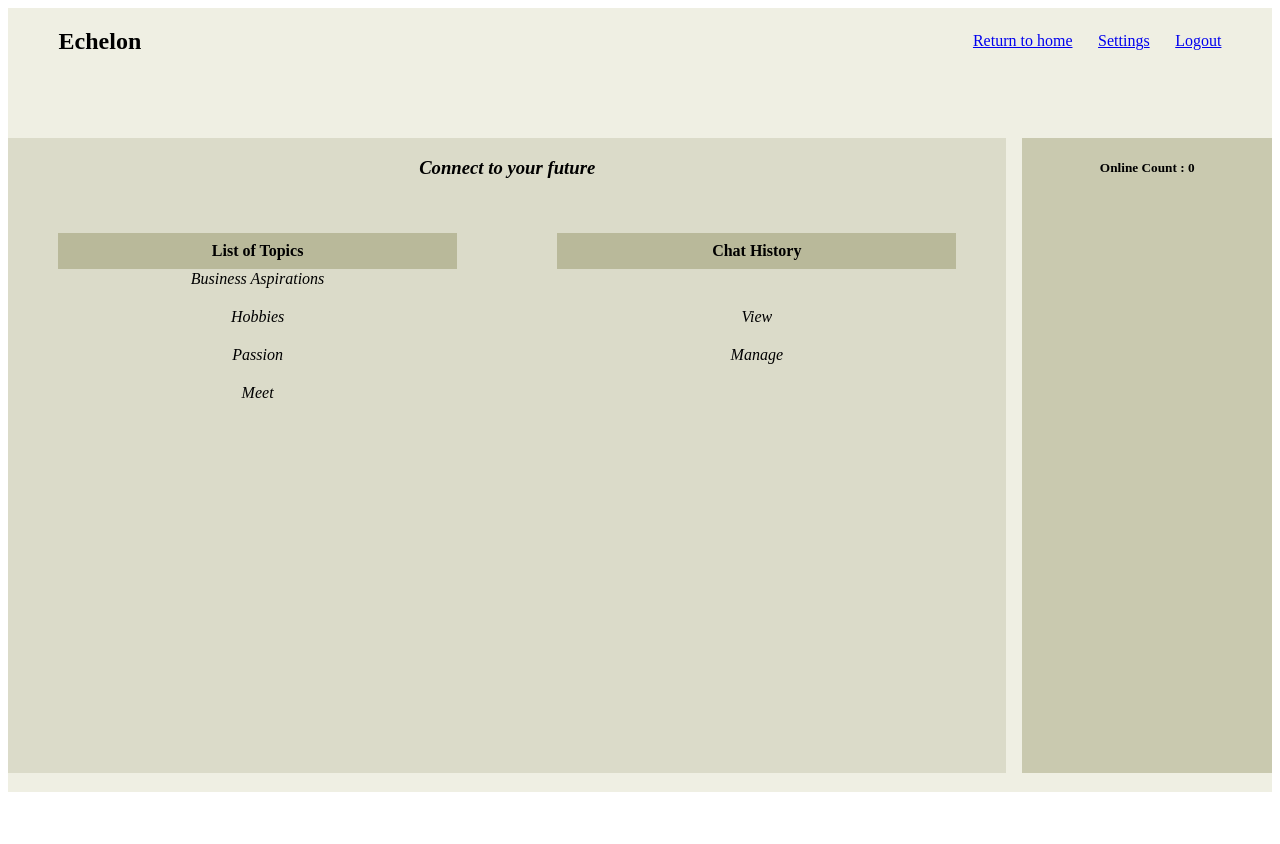
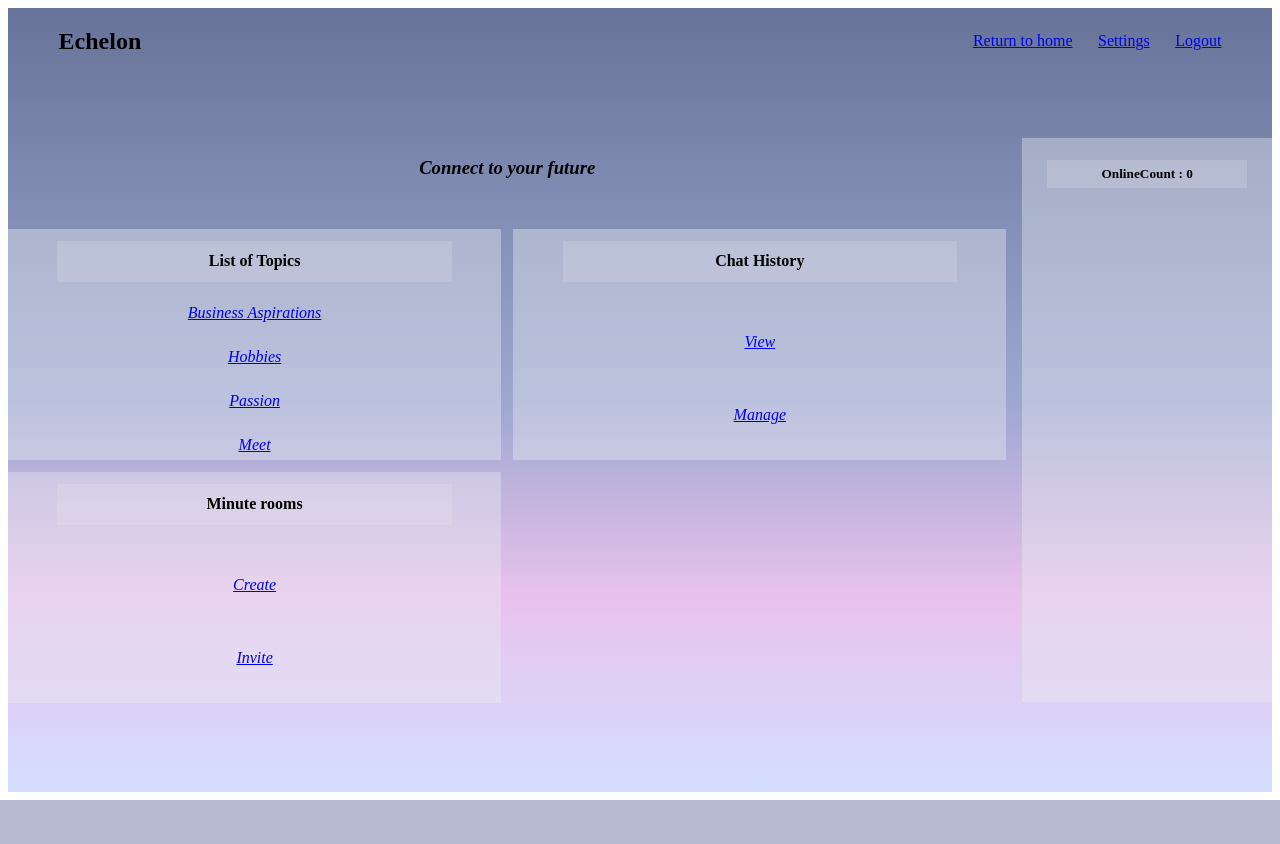
Before and after one commit to peterkim2014/Echelon-Application, a Flask app: page /minute in a window 1280 px wide. After the commit the page ends 800 px from the top, so only its background shows below. Run offline with Flask 3, Linux system fonts and the light colour scheme.

Commit message:
added css

```diff
--- a/flask_app/static/css/minute.css
+++ b/flask_app/static/css/minute.css
@@ -4,7 +4,11 @@
     /* first iteration */
     /* background-color: beige; */
     /* second iteration */
-    background-color: rgba(179, 179, 126, 0.217);
+    /* background-color: rgba(179, 179, 126, 0.217); */
+    /* third iteration */
+    /* background-image: linear-gradient(to top, #bdf5e5, #8cf5d7, #5bf5c9, #2af5bb); */
+    /* fourth iteration */
+    background-image: linear-gradient(to bottom, #687399, #828DB4, #9DA7D0, #E8C2EC, #D4DEFF);
     gap: 1.5vh;
 
 } .nav_bar {
@@ -14,7 +18,9 @@
     /* first iteration */
     /* background-color: rgb(200, 200, 173); */
     /* second iteration */
-    background-color: rgba(142, 142, 95, 0.656);
+    /* background-color: rgba(142, 142, 95, 0.656); */
+    /* third iteration */
+    background-image: linear-gradient(to top, #bdf5e5, #8cf5d7, #5bf5c9, #2af5bb);
     } .nav_links, h2 {
         margin-left: 4%;
         margin-right: 4%;
@@ -25,7 +31,7 @@
         gap: 2vw;
 } .main {
     margin-top: 5%;
-    height: 90%;
+    height: 80%;
     width: 100%;
     display: flex;
     flex-direction: column;
@@ -40,9 +46,11 @@
             } .content {
                 height: 100%;
                 width: 80%;
-                background-color: rgba(142, 142, 95, 0.20);
+                /* background-color: rgba(142, 142, 95, 0.15); */
+                /* background-color: #b1b6c2; */
+                /* background-color: rgba(232,236,241,0.4); */
                 } .content_body {
-                    height: 75%;
+                    height: 80%;
                 } .content > h3 {
                     display: flex;
                     justify-content: center;
@@ -50,33 +58,35 @@
                     } .list_category {
                         width: 100%;
                         height: 75%;
+                    } .multiple_topics {
                         margin-top: 5%;
-                    } .multiple_topics {
                         display: grid;
                         grid-template-columns: 1fr 1fr;
                         grid-template-rows: 1fr 1fr;
                         width: 100%;
-                        height: 100%;
+                        height: 140%;
+                        gap: 1.5vh;
                         } .one_topic {
                             display: flex;
                             flex-direction: column;
                             align-items: center;
                             justify-content: center;
+                            background-color: rgba(232,236,241,0.4);
                         } .one_topic > p {
                             display: flex;
                             justify-content: center;
                             align-items: center;
-                            background-color: rgba(142, 142, 95, 0.45);
+                            background-color: rgba(232,236,241,0.2);
                             width: 80%;
                             height: 20%;
-                            margin: 0;
+                            margin-top: 2.5%;
                             } .list {
                                 display: flex;
                                 flex-direction: column;
                                 align-items: center;
-                                justify-content: center;
+                                justify-content: space-evenly;
                                 width: 80%;
-                                height: 75%;
+                                height: 80%;
                                 gap: 2.5vh;
             } .footer {
                 display: flex;
@@ -85,5 +95,13 @@
                 align-items: center;
                 width: 20%;
                 height: 100%;
-                background-color: rgba(142, 142, 95, 0.40);
+                /* background-color: rgba(142, 142, 95, 0.20); */
+                background-color: rgba(232,236,241,0.4);
+            } .footer > h5 {
+                background-color: rgba(232,236,241,0.2);
+                width: 80%;
+                height: 5%;
+                display: flex;
+                justify-content: center;
+                align-items: center;
             }
--- a/flask_app/templates/minutes/minute_home.html
+++ b/flask_app/templates/minutes/minute_home.html
@@ -34,17 +34,24 @@
                                     <div class="one_topic">
                                         <p><b>List of Topics</b></p>
                                         <div class="list">
-                                            <a><i>Business Aspirations</i></a>
-                                            <a><i>Hobbies</i></a>
-                                            <a><i>Passion</i></a>
-                                            <a><i>Meet</i></a>
+                                            <a href="minute/business"><i>Business Aspirations</i></a>
+                                            <a href="minute/hobby"><i>Hobbies</i></a>
+                                            <a href="minute/passion"><i>Passion</i></a>
+                                            <a href="minute/Meet"><i>Meet</i></a>
                                         </div>
                                     </div>
                                     <div class="one_topic">
                                         <p><b>Chat History</b></p>
                                         <div class="list">
-                                            <a><i>View</i></a>
-                                            <a><i>Manage</i></a>
+                                            <a href="minute/view"><i>View</i></a>
+                                            <a href="minute/manage"><i>Manage</i></a>
+                                        </div>
+                                    </div>
+                                    <div class="one_topic">
+                                        <p><b>Minute rooms</b></p>
+                                        <div class="list">
+                                            <a href="minute/room/create"><i>Create</i></a>
+                                            <a href="minute/room/invite"><i>Invite</i></a>
                                         </div>
                                     </div>
                                 </div>
@@ -104,9 +111,7 @@
                           <!-- endif -->
                     </div>
                 </div>
-
             </div>
-
         </div>
     </div>
 
--- a/server.py
+++ b/server.py
@@ -1,5 +1,5 @@
 from flask_app import app
-from flask_app.controllers import users, notes, commands, calenders, minutes
+from flask_app.controllers import users, notes, commands, calenders, minutes, abouts, settings
 
 if __name__=="__main__":
     app.run(debug=True)
```
Also changed, not shown: flask_app/controllers/abouts.py (added, +11 -0 lines), flask_app/controllers/settings.py (added, +11 -0 lines), flask_app/static/css/home_page.css (+16 -6 lines).
